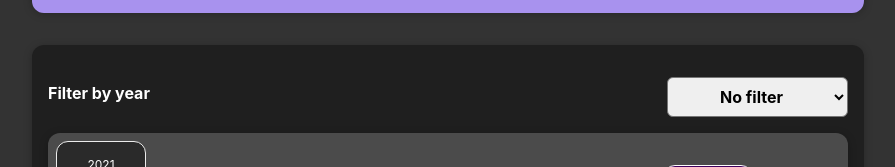
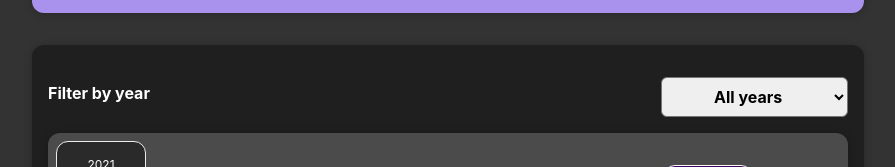
Before and after one commit to RudolfFrederiksen/react_course, a React (Create React App) app: page / in a window 1280 px wide. Shown: the part 271-438 px from the top of the page, without its empty margins (192-1087 px from the left). Built offline with nearby package versions, Linux system fonts and the light colour scheme.

Commit message:
better filter label

```diff
--- a/src/components/Expenses/ExpenseFilter/ExpenseFilter.tsx
+++ b/src/components/Expenses/ExpenseFilter/ExpenseFilter.tsx
@@ -15,7 +15,7 @@ const ExpenseFilter = (props: IExpenseFilterProps) => {
             <div className="control">
                 <label>Filter by year</label>
                 <select onChange={selectHandler} value={props.defaultYear}>
-                    <option value="">No filter</option>
+                    <option value="">All years</option>
                     <option value="2022">2022</option>
                     <option value="2021">2021</option>
                     <option value="2020">2020</option>
```
